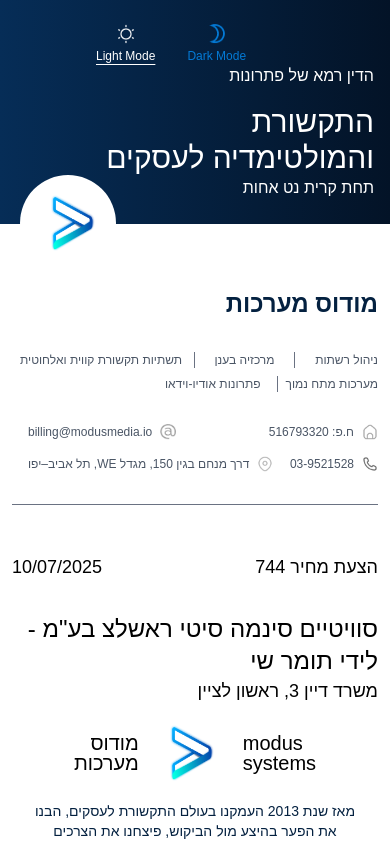
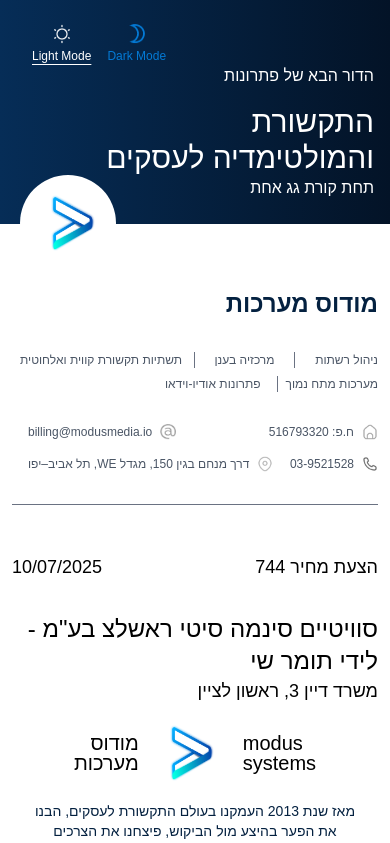
Before and after one commit to MirHussain14/Modus-Media-System, a React (Vite) app: page / in a window 390 px wide. Shown: the top 843 px of the page. Built offline with nearby package versions, Linux system fonts and the light colour scheme; a web font is replaced by a local one; what dropbox, monday-sdk-js would draw is missing.

Commit message:
For Deployment

```diff
--- a/src/Invoice.jsx
+++ b/src/Invoice.jsx
@@ -12,7 +12,7 @@
       className="text-white px-4 py-6 md:px-8 md:py-8 relative"
       style={{ background: "linear-gradient(90deg, #062D57 0%, #031327 100%)" }}
     >
-      <div dir="ltr" className="flex items-center space-x-8 px-20 md:absolute md:px-0 md:left-[20%]">
+      <div dir="ltr" className="flex items-center space-x-4 md:space-x-8 px-4 md:absolute md:px-0 md:left-[20%]">
         <button
           className={`cursor-pointer text-xs flex flex-col gap-1 items-center focus:outline-none ${
             mode === "light" ? "underline underline-offset-4" : ""
@@ -44,10 +44,10 @@
         />
       </div>
       <div className="max-w-2xl mx-auto">
-        <h1 className="md:text-2xl mb-4">הדין רמא של פתרונות</h1>
+        <h1 className="md:text-2xl mb-4">הדור הבא של פתרונות</h1>
         <h2 className="text-3xl md:text-5xl">התקשורת</h2>
         <h3 className="text-3xl md:text-5xl">והמולטימדיה לעסקים</h3>
-        <p className="md:text-2xl">תחת קרית נט אחות</p>
+        <p className="md:text-2xl">תחת קורת גג אחת</p>
       </div>
     </div>
   );
@@ -349,7 +349,7 @@
           </div>
         </div>
       )}
-      <div className="md:px-12">
+      <div className="px-6 md:px-12">
         <div className="flex justify-between gap-4 py-2 border-b border-gray-300">
           <div className="text-right flex-3">
             <div
```
